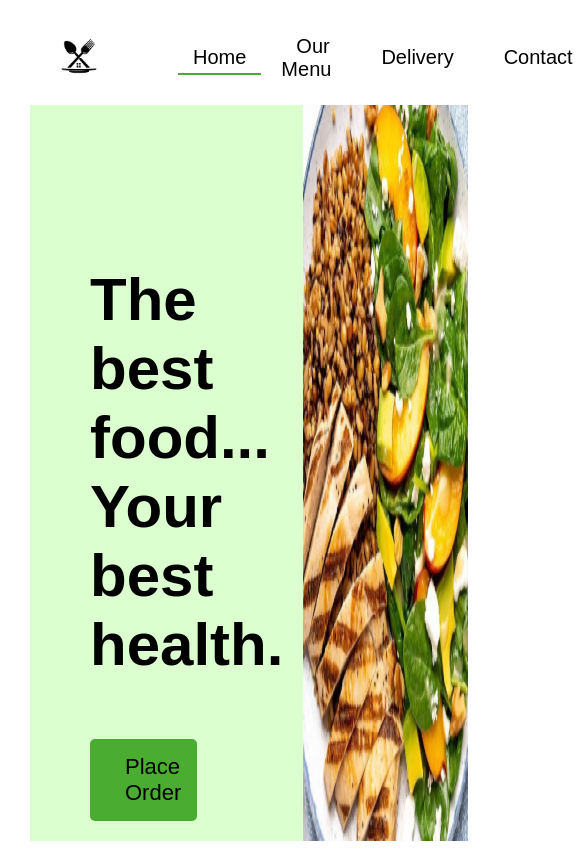
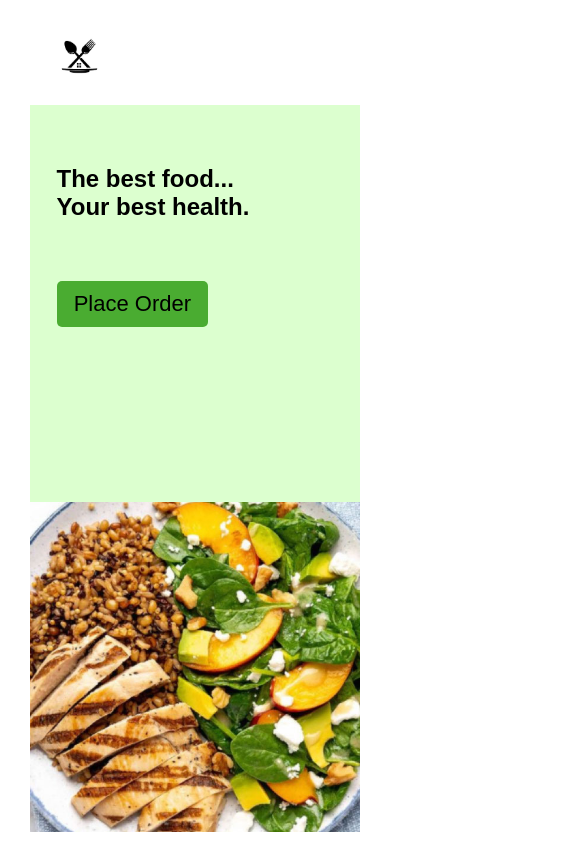
Before and after one commit to Prodigy-J/get-gitty, a plain HTML site: page index.html in a window 390 px wide. Shown: the top 861 px of the page, 585 px wide, since content can reach past the window. Drawn offline with Linux system fonts and the light colour scheme.

Commit message:
Responsive Design

```diff
--- a/style.css
+++ b/style.css
@@ -61,11 +61,11 @@ main {
 }
 
 .left-main {
-  margin-left: 50px;
-  margin-top: 150px;
+  margin-left: 5%;
+  margin-top: 15%;
   display: flex;
   flex-direction: column;
-  font-size: 40px;
+  font-size: 100%;
   font-weight: bold;
   font-family: Liberation Sans;
 }
@@ -88,3 +88,44 @@ main img {
   margin: 0;
   width: 50%;
 }
+
+@media (max-width: 400px) {
+  header {
+    display: flex;
+  }
+
+  header ul {
+    display: flex;
+    flex-direction: column;
+    display: none;
+  }
+
+  header button {
+    display: none;
+  }
+
+  main img {
+    margin: 0;
+    width: 100%;
+  }
+
+  main {
+    display: flex;
+    flex-direction: column;
+    justify-content: space-between;
+    background-color: #dcffcf;
+    margin-top: 0;
+  }
+
+  header img {
+    width: 30%;
+  }
+
+  .left-main {
+    height: 40vh;
+  }
+
+  .left-main button {
+    padding: 10px;
+  }
+}
```
Also changed, not shown: 1 other file.
